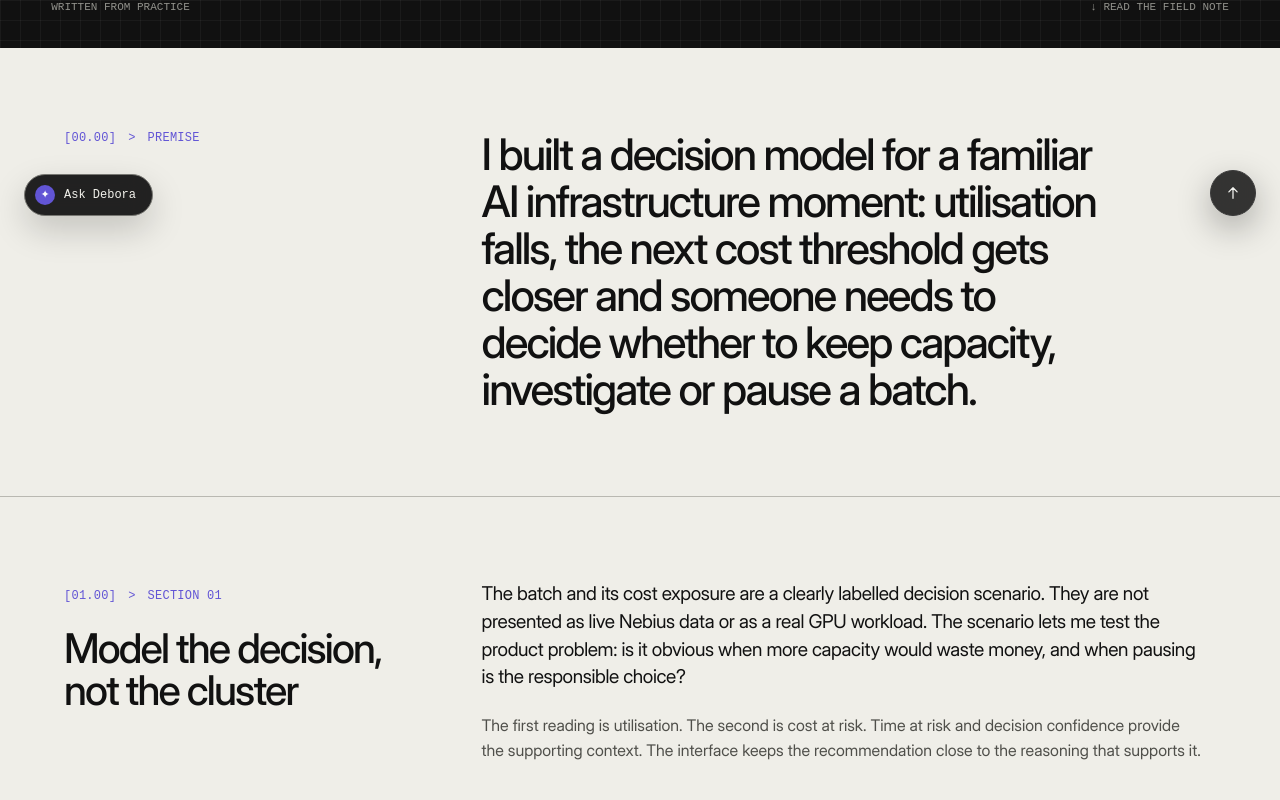
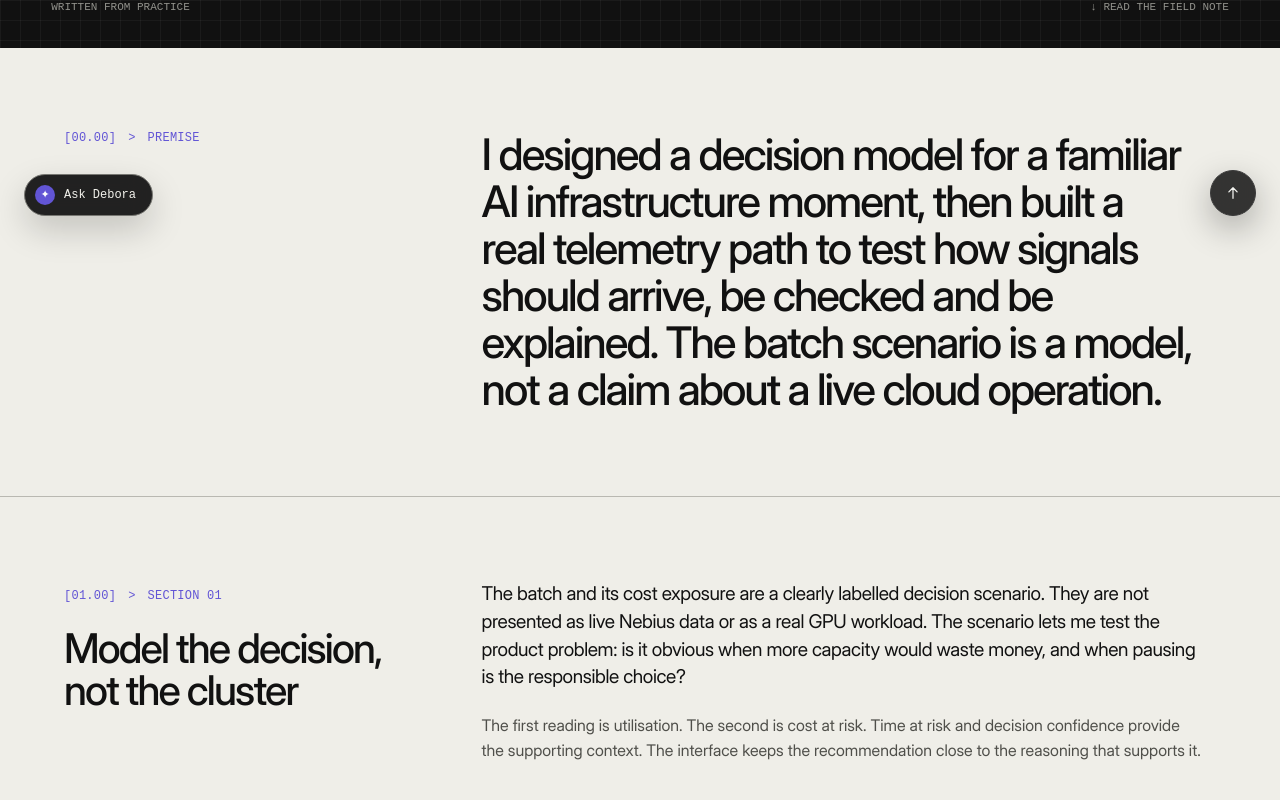
Before and after one commit to deboramoratalla-lab/portfolio, a Next.js app: page /lab/gpu-job-triage in a window 1280 px wide. Shown: the part 560-1360 px from the top of the page. Built offline with nearby package versions, Linux system fonts and the light colour scheme.

Commit message:
Clarify conceptual model and real telemetry evidence

```diff
--- a/src/app/lab/[slug]/page.tsx
+++ b/src/app/lab/[slug]/page.tsx
@@ -46,13 +46,13 @@ const reusableResources: Record<string, ReusableResource[]> = {
 
 const articles: Record<string, ArticleContent> = {
   "gpu-job-triage": {
-    lead: "I built a decision model for a familiar AI infrastructure moment: utilisation falls, the next cost threshold gets closer and someone needs to decide whether to keep capacity, investigate or pause a batch.",
+    lead: "I designed a decision model for a familiar AI infrastructure moment, then built a real telemetry path to test how signals should arrive, be checked and be explained. The batch scenario is a model, not a claim about a live cloud operation.",
     quote: "The value of observability is not the chart. It is the moment when a person can act with enough context.",
     sections: [
       { title: "Model the decision, not the cluster", paragraphs: ["The batch and its cost exposure are a clearly labelled decision scenario. They are not presented as live Nebius data or as a real GPU workload. The scenario lets me test the product problem: is it obvious when more capacity would waste money, and when pausing is the responsible choice?", "The first reading is utilisation. The second is cost at risk. Time at risk and decision confidence provide the supporting context. The interface keeps the recommendation close to the reasoning that supports it."] },
       { title: "Use live signals to verify the evidence path", paragraphs: ["The Signal health panel is real. A small local Node process samples this Mac every 15 seconds and sends only aggregate readings to Grafana Cloud using Prometheus remote write. A private Vercel route queries the latest series and the browser polls that route.", "That panel exposes the path from local emitter to remote write, Grafana Cloud and the public dashboard. It gives each layer a state, cadence and boundary, so the live label has evidence behind it without pretending that the decision scenario is operational data."] },
       { title: "Keep the product surface smaller than the tooling", paragraphs: ["Grafana stores and queries the time series. It is not copied into the portfolio as a dense admin screen. The prototype uses a smaller surface to make the decision model understandable, then makes the source and freshness of its real evidence inspectable.", "A public reader can see selected aggregate host signals. They cannot see a hostname, IP address, running processes, credentials or the Grafana workspace. The technical stack remains inspectable in the repository, while Grafana remains the place for deeper analysis."] },
-      { title: "How I worked", paragraphs: ["This is a personal portfolio experiment. I set the product framing and visual direction, then iterated the implementation with Codex. I verified the integration by checking the live Grafana query, the Vercel API response and the active local emitter before describing any signal as live.", "The current scope is intentionally narrow. It proves a real telemetry loop and its privacy boundary. It does not claim to model a production GPU platform or operational incident response."] },
+      { title: "How I worked", paragraphs: ["This is a personal portfolio experiment. I set the product framing and visual direction, then iterated the implementation with Codex. I verified the integration by checking the live Grafana query, the Vercel API response and the active local emitter before describing any signal as live.", "The current scope is intentionally narrow. It combines a conceptual capacity decision with a real telemetry loop and privacy boundary. It does not claim access to a production GPU platform, Nebius customer data or operational incident response."] },
     ],
     close: "The experiment holds two ideas together: a useful decision model can make the cost of waiting visible, and a trustworthy product must also say which signals are real, where they came from and what has been left out.",
   },
```
